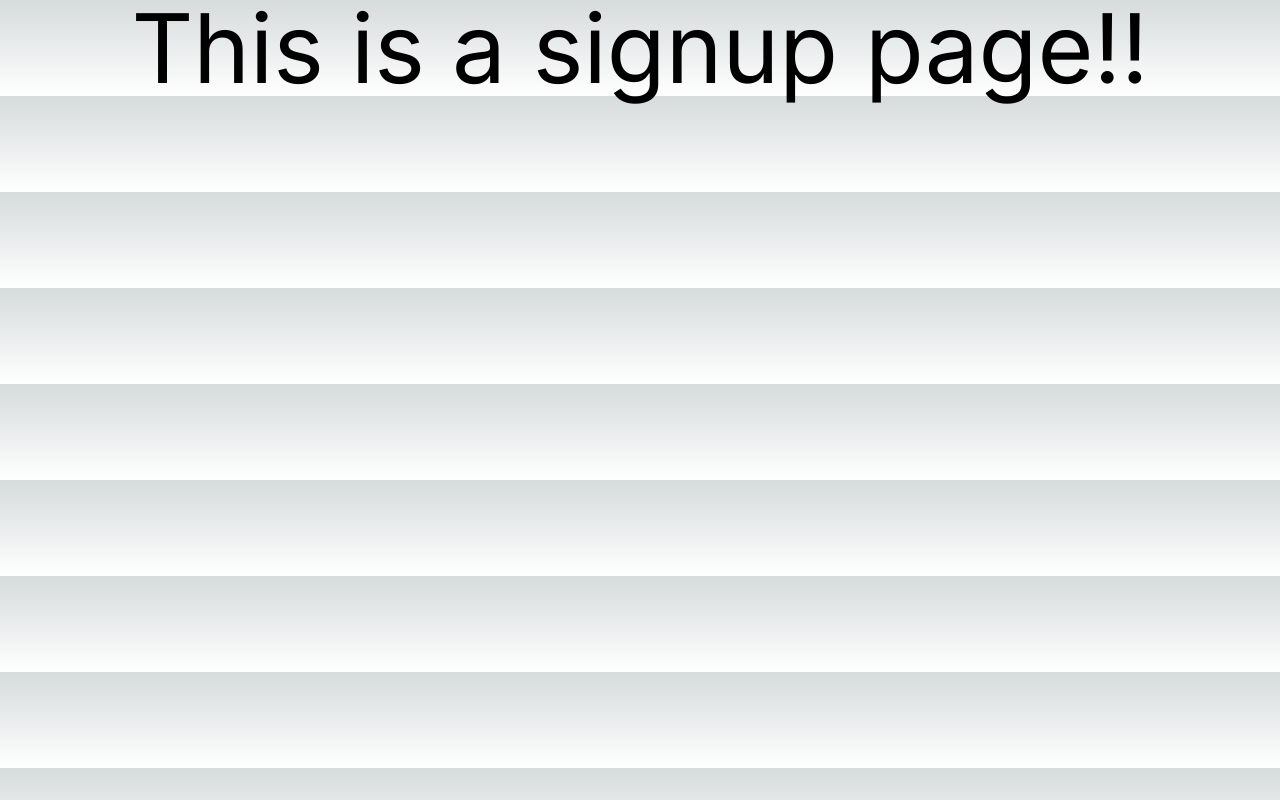
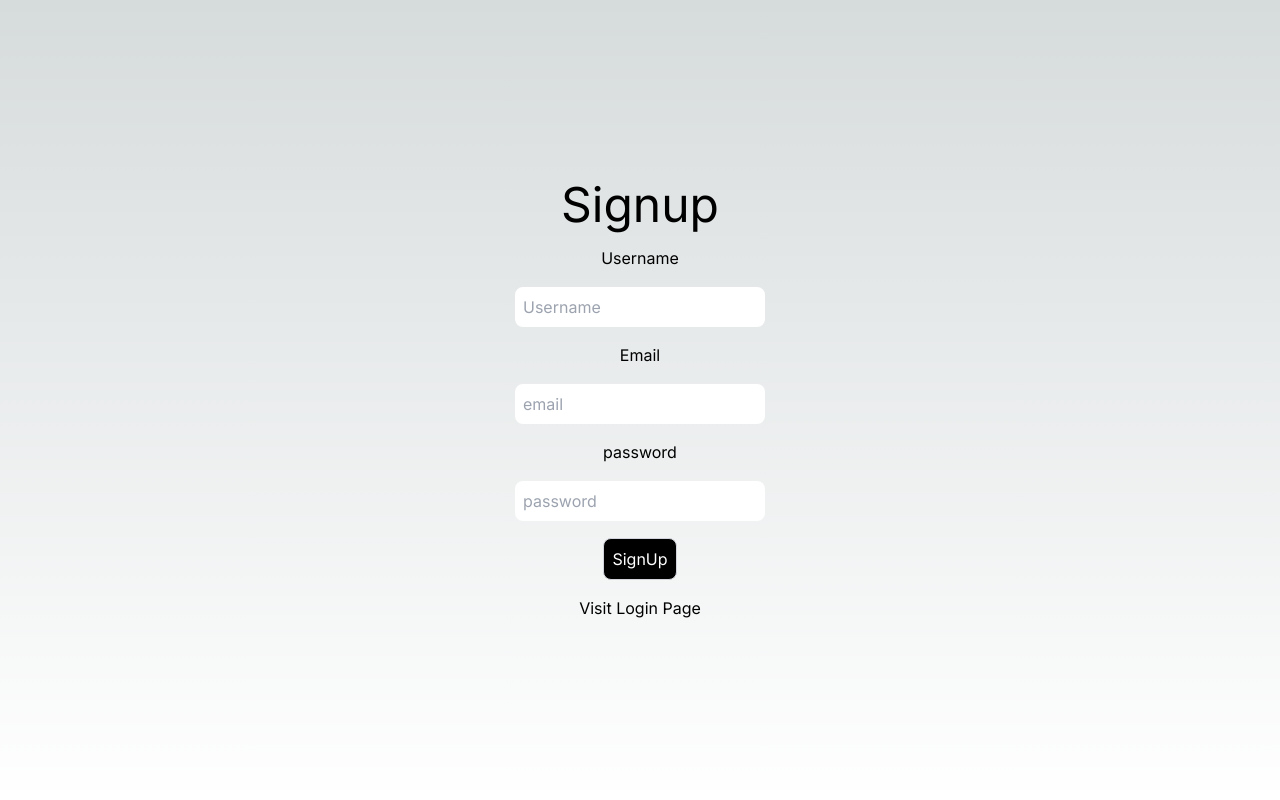
Before and after one commit to ankush-web-eng/Next-js-Project, a Next.js app: page /signup in a window 1280 px wide. Built offline with nearby package versions, Linux system fonts and the light colour scheme.

Commit message:
Login and Signup Page ready

```diff
--- a/src/app/login/page.jsx
+++ b/src/app/login/page.jsx
@@ -9,18 +9,41 @@ export default function LoginPage(){
     const [user, setUser] = React.useState({
         email: "",
         password: "",
-        username : ""
     })
 
-    const onSignup =  async() =>{
+    const onLogin =  async() =>{
 
     }
 
     return (
-        <div>
-            <h1 className='flex justify-center items-center h-screen text-5xl'>
-                Login Page!!
+        <div className='h-screen flex-col flex justify-center items-center '>
+            <h1 className='text-5xl'>
+                Login
             </h1>
+            <hr/>
+            <label className='py-4'>Email</label>
+            <hr/>
+            <input
+                id='email'
+                type='email'
+                value={user.email}
+                className='py-2 text-black px-2 rounded-lg'
+                placeholder='email'
+                onChange={(e)=>setUser({...user, email:e.target.value})}
+            />
+            <label className='py-4'>password</label>
+            <hr/>
+            <input
+                id='password'
+                type='password'
+                value={user.password}
+                className='py-2 text-black px-2 rounded-lg'
+                placeholder='password'
+                onChange={(e)=>setUser({...user, password:e.target.value})}
+            />
+            <hr/>
+            <button className='bg-black border border-gray-300 mb-4 my-4 px-2 py-2 rounded-lg text-white hover:bg-white active:bg-red-500 hover:text-black' >Login</button>
+            <Link href="/signup" >Visit Signup Page</Link>
         </div>
     )
 }
--- a/src/app/signup/page.jsx
+++ b/src/app/signup/page.jsx
@@ -1,11 +1,60 @@
-export default function SignupPage(){
+"use client"
+import React from 'react'
+import Link from 'next/link'
+import { Axios } from 'axios'
+import { useRouter } from 'next/navigation'
+
+export default function SignUpPage(){
+
+    const [user, setUser] = React.useState({
+        email: "",
+        password: "",
+        username : ""
+    })
+
+    const onSignup =  async() =>{
+
+    }
+
     return (
-        <>
-            <div className="flex justify-center text-8xl content-between">
-                <h1>
-                    This is a signup page!!
-                </h1>
-            </div>
-        </>
+        <div className='h-screen flex-col flex justify-center items-center '>
+            <h1 className='text-5xl'>
+                Signup
+            </h1>
+            <hr/>
+            <label className='py-4'>Username</label>
+            <hr/>
+            <input
+                id='username'
+                type='text'
+                value={user.username}
+                className='py-2 text-black px-2 rounded-lg'
+                placeholder='Username'
+                onChange={(e)=>setUser({...user, username:e.target.value})}
+            />
+            <label className='py-4'>Email</label>
+            <hr/>
+            <input
+                id='email'
+                type='email'
+                value={user.email}
+                className='py-2 text-black px-2 rounded-lg'
+                placeholder='email'
+                onChange={(e)=>setUser({...user, email:e.target.value})}
+            />
+            <label className='py-4'>password</label>
+            <hr/>
+            <input
+                id='password'
+                type='password'
+                value={user.password}
+                className='py-2 text-black px-2 rounded-lg'
+                placeholder='password'
+                onChange={(e)=>setUser({...user, password:e.target.value})}
+            />
+            <hr/>
+            <button onClick={onSignup} className='bg-black border border-gray-300 mb-4 my-4 px-2 py-2 rounded-lg text-white hover:bg-white active:bg-red-500 hover:text-black' >SignUp</button>
+            <Link href="/login" >Visit Login Page</Link>
+        </div>
     )
 }
```
